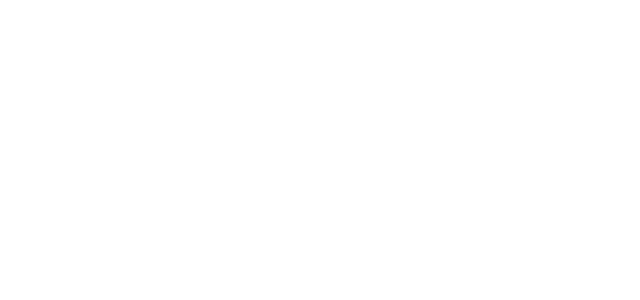
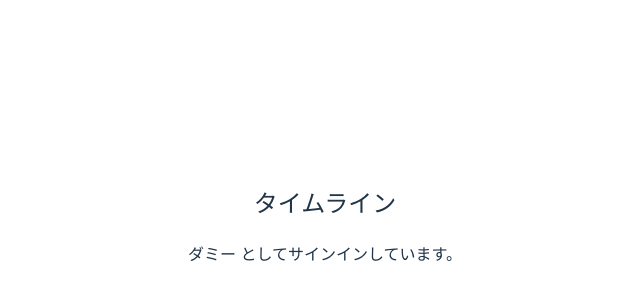
Before and after one commit to kusa-mochi/lite-sns, a React (Vite) app in the folder src/cmd/client/lite-sns-client/: page /timeline in a window 1280 px wide. Before the commit this address had no page. Shown: the part 184-484 px from the top of the page, without its empty margins (315-955 px from the left). Built offline with nearby package versions, Linux system fonts and the light colour scheme.

Commit message:
make the client redirect to the timeline page when sign in is succeeded.

```diff
--- a/src/cmd/client/lite-sns-client/src/pages/signin.tsx
+++ b/src/cmd/client/lite-sns-client/src/pages/signin.tsx
@@ -61,6 +61,13 @@
                 this.status === HTTP_STATUS_OK
             ) {
                 console.log("sign in succeeded")
+
+                const res = JSON.parse(this.response)
+                console.log(res.token)  // APIサーバーが発行したアクセストークン
+
+                // TODO: アクセストークンをコンテキストに保存し、任意のページで使えるようにする。
+
+                location.replace("/timeline")
             }
         }
         xmlHttpReq.open("POST", `http://${config.appServer.ip}:${config.appServer.port}${config.appServer.apiPrefix}/signin`)
--- /dev/null
+++ b/src/cmd/client/lite-sns-client/src/pages/timeline.tsx
@@ -0,0 +1,17 @@
+import { useEffect, useState } from "react"
+
+export default function Timeline() {
+    const [username, setUsername] = useState("")
+
+    useEffect(() => {
+        // TODO: APIサーバーからユーザー名を取得する。
+        setUsername("ダミー")
+    }, [])
+
+    return (
+        <>
+            <h2>タイムライン</h2>
+            <div>{username}&nbsp;としてサインインしています。</div>
+        </>
+    )
+}
```
